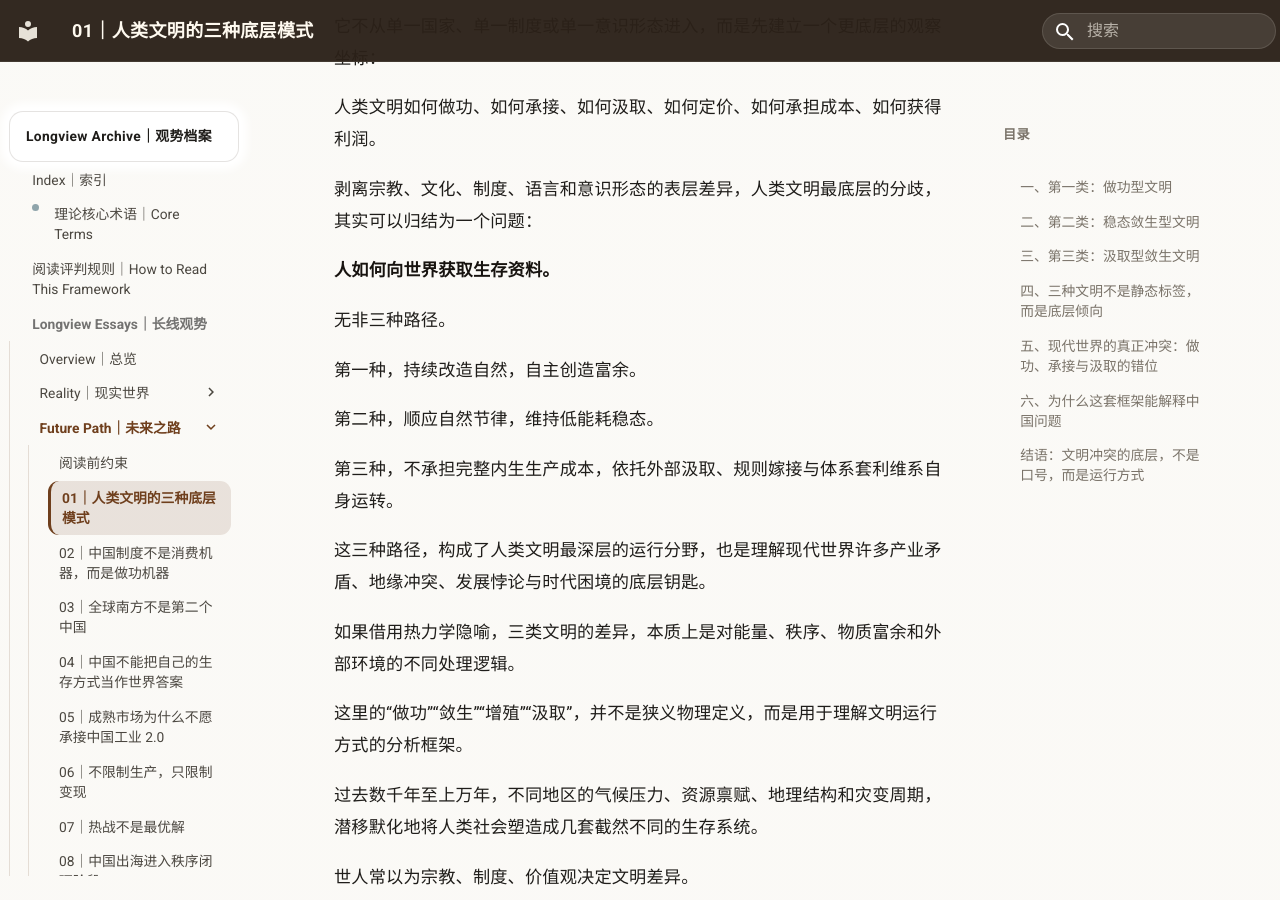
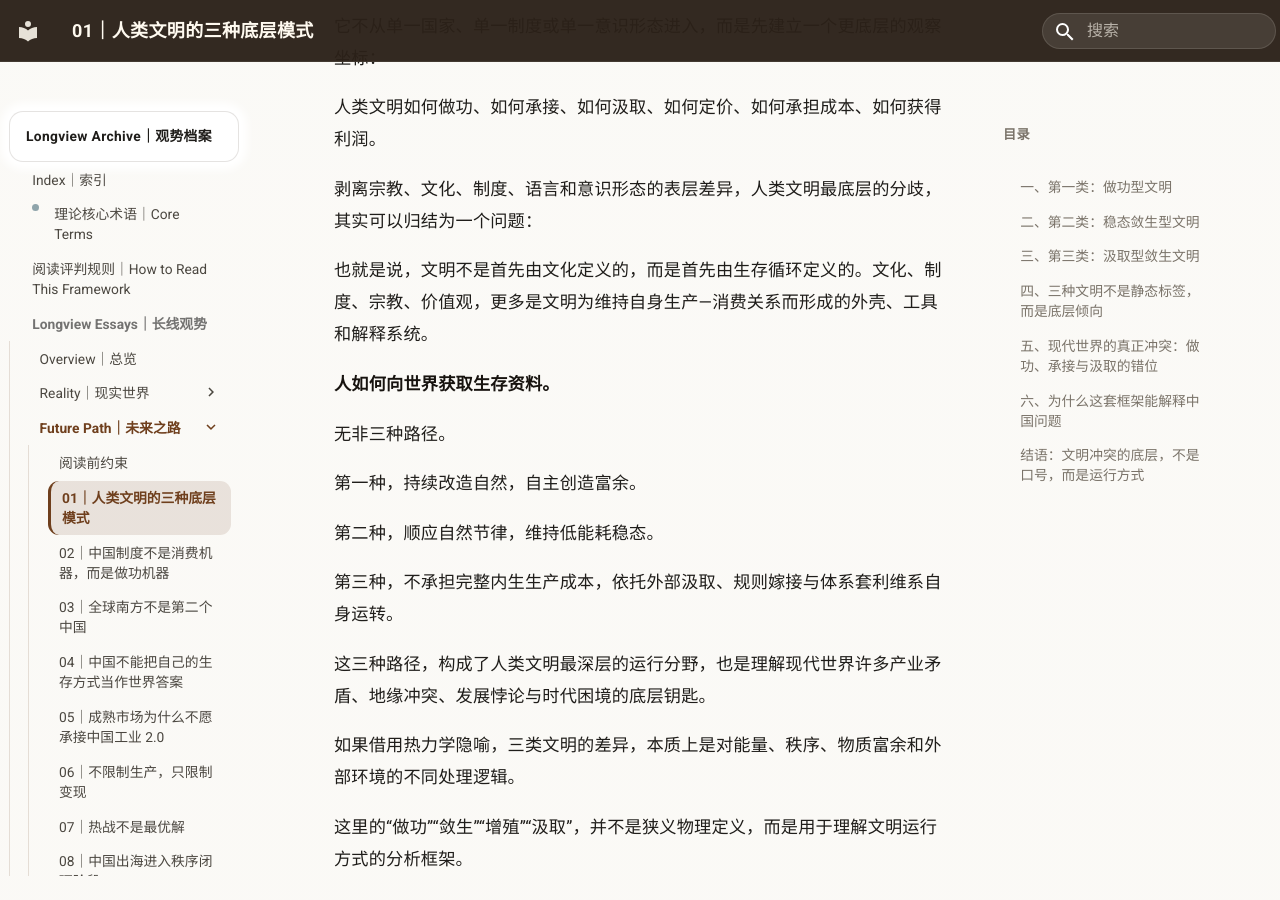
Before and after one commit to guanshi1688/longview-archive, an MkDocs documentation site: the page built from docs/essays/future/01.md, in a window 1280 px wide and 900 px high, scrolled down 994 px. Built offline with MkDocs 1.6.1 and Material for MkDocs 9.7.7, drawn with Linux system fonts in a browser that asks for light colours.

Commit message:
Update 01.md

```diff
--- a/docs/essays/future/01.md
+++ b/docs/essays/future/01.md
@@ -25,6 +25,9 @@
 人类文明如何做功、如何承接、如何汲取、如何定价、如何承担成本、如何获得利润。
 
 剥离宗教、文化、制度、语言和意识形态的表层差异，人类文明最底层的分歧，其实可以归结为一个问题：
+
+也就是说，文明不是首先由文化定义的，而是首先由生存循环定义的。文化、制度、宗教、价值观，更多是文明为维持自身生产—消费关系而形成的外壳、工具和解释系统。
+
 
 **人如何向世界获取生存资料。**
 
```
